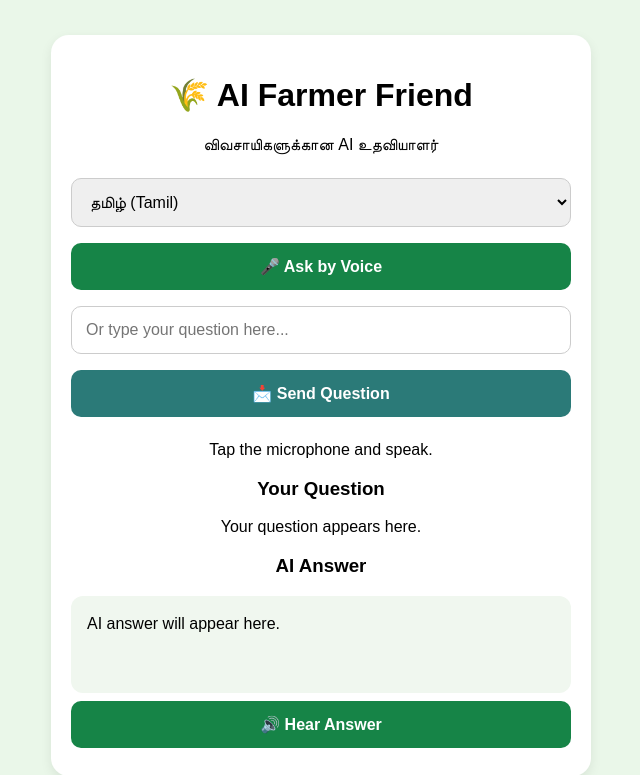
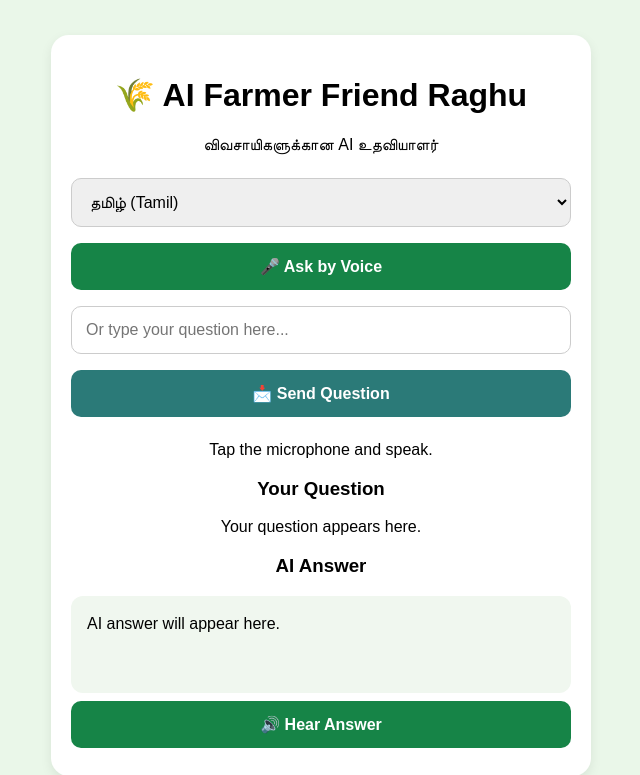
Before and after one commit to fiservmsr/Dishitha_Farmer_App, a Flask app: page / in a window 1280 px wide. Shown: the top 775 px of the page, without its empty margins (319-959 px from the left). Run offline with Flask 3, Linux system fonts and the light colour scheme.

Commit message:
Update header to include 'Raghu' in title

```diff
--- a/templates/index.html
+++ b/templates/index.html
@@ -51,7 +51,7 @@ button {
 <body>
 
 <div class="container">
-  <h1>🌾 AI Farmer Friend</h1>
+  <h1>🌾 AI Farmer Friend Raghu</h1>
   <p>விவசாயிகளுக்கான AI உதவியாளர்</p>
 
   <select id="language">
```
